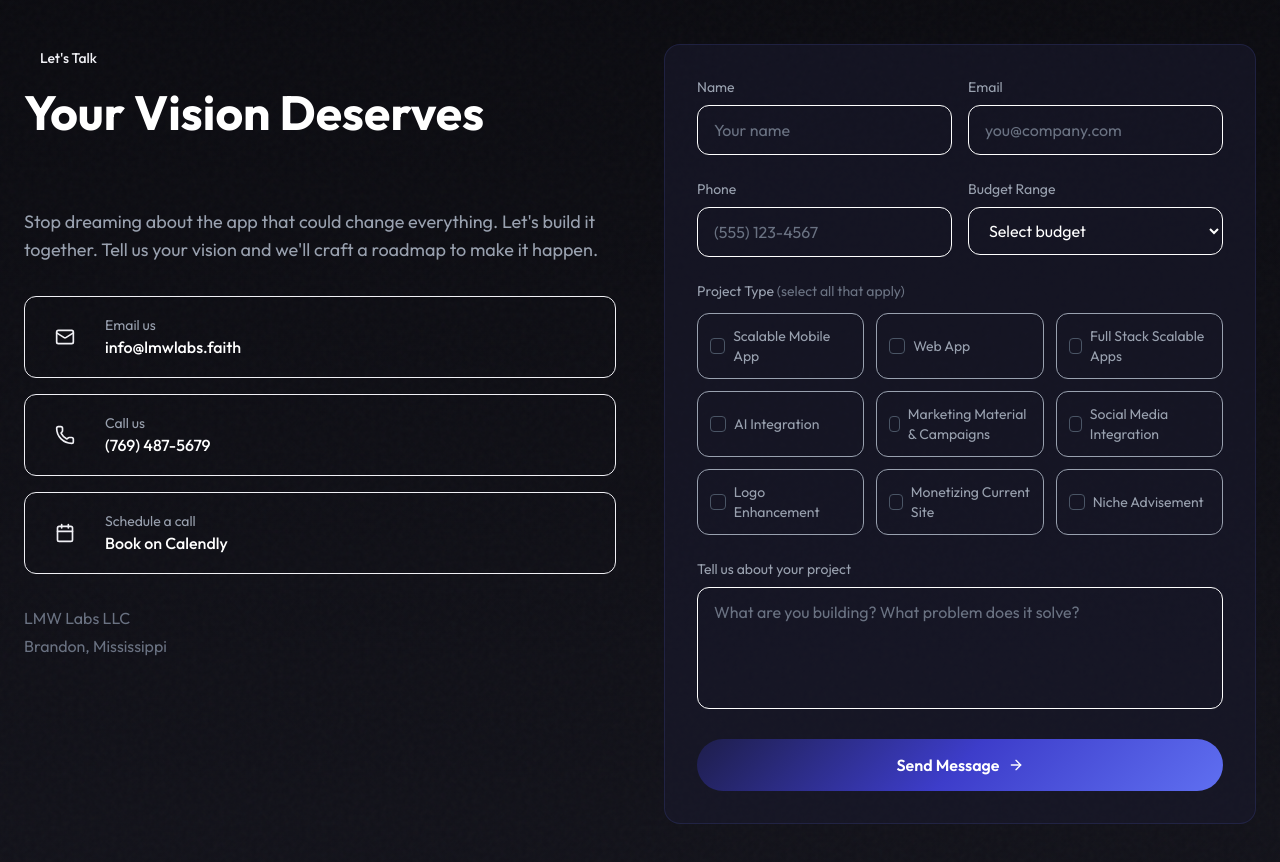
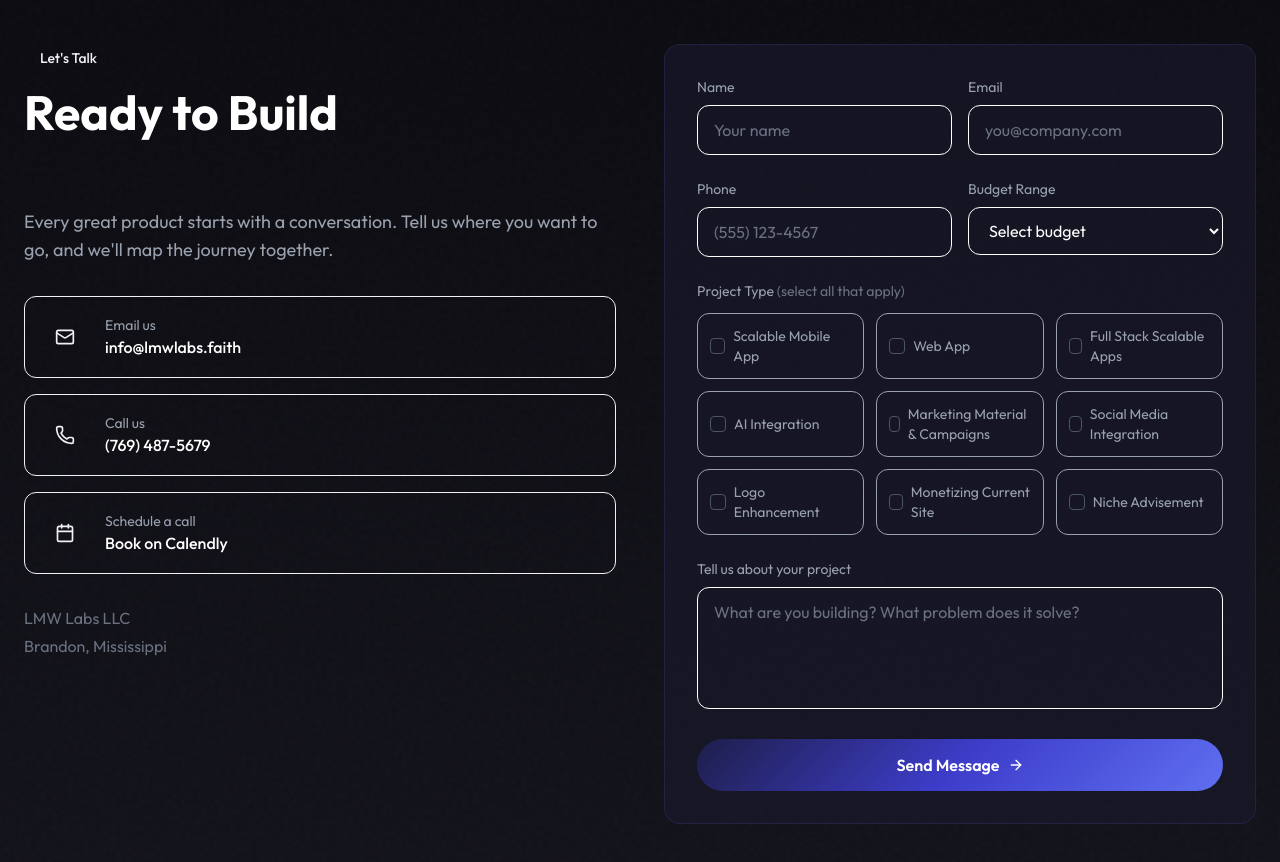
Before and after one commit to LMW-Labs/lmwlabs-faith, a Next.js app: page / in a window 1280 px wide. Shown: the part 4960-5822 px from the top of the page. Built offline with nearby package versions, Linux system fonts and the light colour scheme.

Commit message:
Update contact CTA to "Ready to Build Your Vision?"
Co-Authored-By: Claude Opus 4.5 <noreply@anthropic.com>

```diff
--- a/src/app/page.tsx
+++ b/src/app/page.tsx
@@ -634,11 +634,11 @@ function ContactSection() {
               Let's Talk
             </span>
             <h2 className="font-display text-4xl md:text-5xl font-bold text-white mb-6">
-              Your Vision Deserves<br />
-              <span className="text-transparent bg-clip-text bg-gradient-to-r from-primary-400 to-accent-400">To Become Reality</span>
+              Ready to Build<br />
+              <span className="text-transparent bg-clip-text bg-gradient-to-r from-primary-400 to-accent-400">Your Vision?</span>
             </h2>
             <p className="text-gray-400 text-lg mb-8">
-              Stop dreaming about the app that could change everything. Let's build it together. Tell us your vision and we'll craft a roadmap to make it happen.
+              Every great product starts with a conversation. Tell us where you want to go, and we'll map the journey together.
             </p>
 
             {/* Contact Methods */}
```
